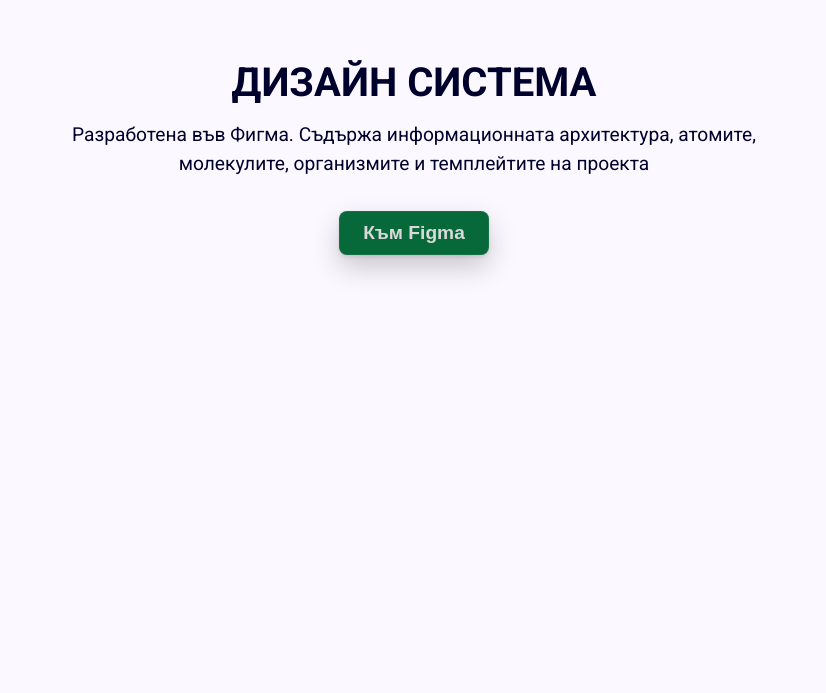
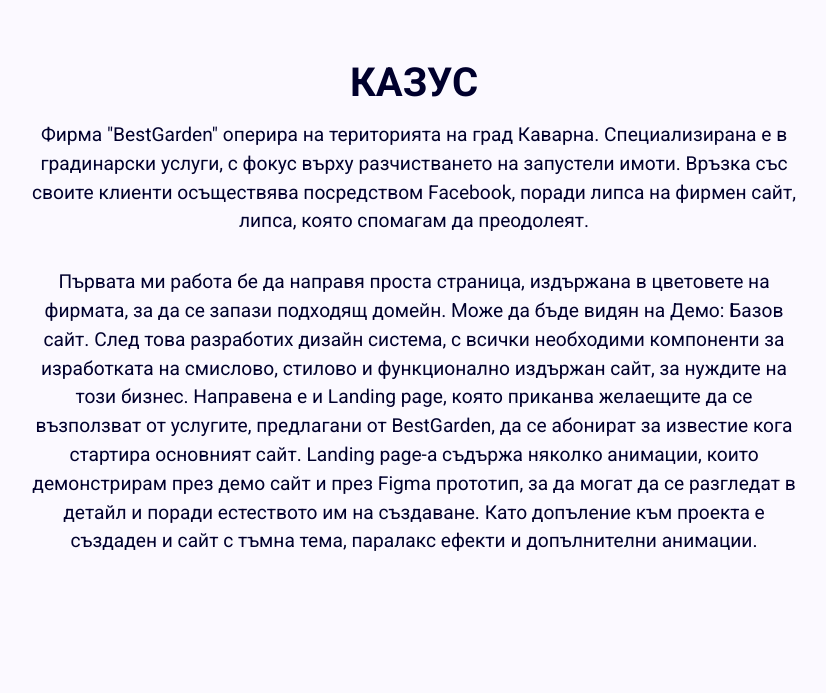
Before and after one commit to IrinaPortfolio/BestGarden, a plain HTML site: page index.html in a window 1280 px wide. Shown: the part 1027-1720 px from the top of the page, without its empty margins (226-1052 px from the left). Drawn offline with nearby package versions, Linux system fonts and the light colour scheme.

Commit message:
case changes

```diff
--- a/index.html
+++ b/index.html
@@ -1,5 +1,6 @@
 <!DOCTYPE html>
 <html lang="en">
+
 <head>
     <meta charset="UTF-8">
     <meta http-equiv="X-UA-Compatible" content="IE=edge">
@@ -7,6 +8,7 @@
     <title>Document</title>
     <link rel="stylesheet" href="style.css">
 </head>
+
 <body>
 
     <!-- NAV -->
@@ -14,7 +16,7 @@
         <a href="javascript:void(0)" class="btn-area" onclick="closeBtn()">&times;</a>
         <div class="mainNav">
             <a href="#">Начало</a>
-            <!-- <a href="#caseStudy">Казус</a> -->
+            <a href="#caseStudy">Казус</a>
             <a href="#designSystem">Дизайн система</a>
             <!-- <a href="#competitors">Анализ на конкуренцията</a> -->
             <a href="#questionnaire">Демо: Базов сайт</a>
@@ -39,22 +41,34 @@
         </div>
     </div>
 
-    <!-- <div id="caseStudy" class="caseStudy">
+    <div id="caseStudy" class="caseStudy">
         <div class="box">
             <h1>Казус</h1>
-            <p>Съдържа основната идея на разработката. Дефинира насоката на мислене, използваните инструменти, основните елементи и обобщава резултатите.</p>
+            <p>Фирма "BestGarden" оперира на територията на град Каварна. Специализирана е в градинарски услуги, с фокус
+                върху разчистването на запустели имоти. Връзка със своите клиенти осъществява посредством Facebook,
+                поради липса на фирмен сайт, липса, която спомагам да преодолеят.</p>
+            <p>Първата ми работа бе да направя проста страница, издържана в цветовете на фирмата, за да се запази
+                подходящ домейн. Може да бъде видян на Демо: Базов сайт. След това разработих дизайн система, с всички
+                необходими компоненти за изработката на смислово, стилово и функционално издържан сайт, за нуждите на
+                този бизнес. Направена е и Landing page, която приканва желаещите да се възползват от услугите,
+                предлагани от BestGarden, да се абонират за известие кога стартира основният сайт. Landing page-а
+                съдържа няколко анимации, които демонстрирам през демо сайт и през Figma прототип, за да могат да се
+                разгледат в детайл и поради естеството им на създаване. Като допъление към проекта е създаден и сайт с тъмна тема, паралакс ефекти и допълнителни анимации.</p>
+
             <form action="https://uxfol.io/902eae4d" method="get" target="_blank">
-                <button class="btn btn-primary" type="submit">Към UXFolio</button>
+                <!-- <button class="btn btn-primary" type="submit">Към UXFolio</button> -->
             </form>
         </div>
-    </div> -->
+    </div>
 
     <div id="designSystem" class="designSystem">
         <div class="box">
             <h1>Дизайн система</h1>
-            <p>Разработена във Фигма. Съдържа информационната архитектура, атомите, молекулите, организмите и темплейтите на проекта</p>
-            <form action="https://www.figma.com/file/lVZoG2kejmmBwHRV8nZMSt/UI-exam-design-system?node-id=1%3A2" method="get" target="_blank">
-                <button class="btn btn-primary" type="submit" >Към Figma</button>
+            <p>Разработена във Фигма. Съдържа информационната архитектура, атомите, молекулите, организмите и
+                темплейтите на проекта</p>
+            <form action="https://www.figma.com/file/lVZoG2kejmmBwHRV8nZMSt/UI-exam-design-system?node-id=1%3A2"
+                method="get" target="_blank">
+                <button class="btn btn-primary" type="submit">Към Figma</button>
             </form>
         </div>
     </div>
@@ -72,9 +86,10 @@
     <div id="questionnaire" class="questionnaire">
         <div class="box">
             <h1>Демо: Базов сайт</h1>
-            <p>Това е визия на сайт, подходящ за проекта, използван за запазване на домейна. Разработен е изцяло на база на дизайн системата.</p>
+            <p>Това е визия на сайт, подходящ за проекта, използван за запазване на домейна. Разработен е изцяло на база
+                на дизайн системата.</p>
             <form action="https://irinauxui.github.io/Best-Garden-Simple-Site/" method="get" target="_blank">
-                <button class="btn btn-primary" type="submit" >Към сайта</button>
+                <button class="btn btn-primary" type="submit">Към сайта</button>
             </form>
         </div>
     </div>
@@ -94,7 +109,8 @@
     <div id="demoTwo" class="demoTwo">
         <div class="box">
             <h1>Демо: Landing page</h1>
-            <p>Примерна визия на това как може да изглежда Landing page на платформата.В нея са използвани допълнителните икони, илюстрациите и анимаците, създадени за проекта.</p>
+            <p>Примерна визия на това как може да изглежда Landing page на платформата. В нея са използвани
+                допълнителните икони, илюстрациите и анимацията "Пясъчен часовник", направена на чист CSS.</p>
             <form action="https://irinauxui.github.io/Best-Garden-Landing-Page/" method="get" target="_blank">
                 <button class="btn btn-primary" type="submit">Към страницата</button>
             </form>
@@ -116,14 +132,15 @@
 
     <script src="https://cdnjs.cloudflare.com/ajax/libs/jquery/3.3.1/jquery.min.js"></script>
     <script>
-    function openBtn(){
-        document.getElementById('leftMenu').style.width="250px";
+        function openBtn() {
+            document.getElementById('leftMenu').style.width = "250px";
         }
 
-    function closeBtn(){
-        document.getElementById('leftMenu').style.width="0";
+        function closeBtn() {
+            document.getElementById('leftMenu').style.width = "0";
         }
     </script>
 
 </body>
+
 </html>
```
Lines whose indentation alone changed are shown as unchanged.
